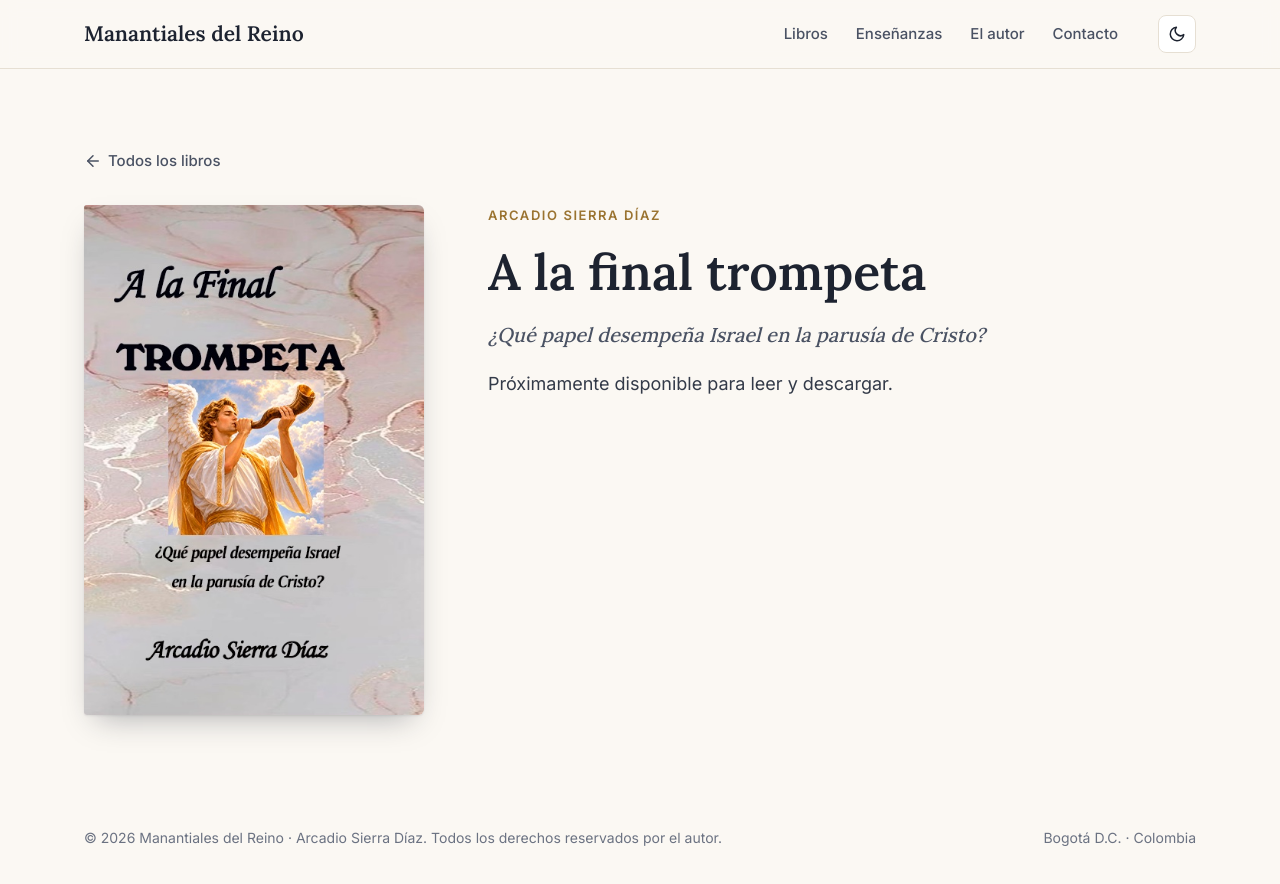
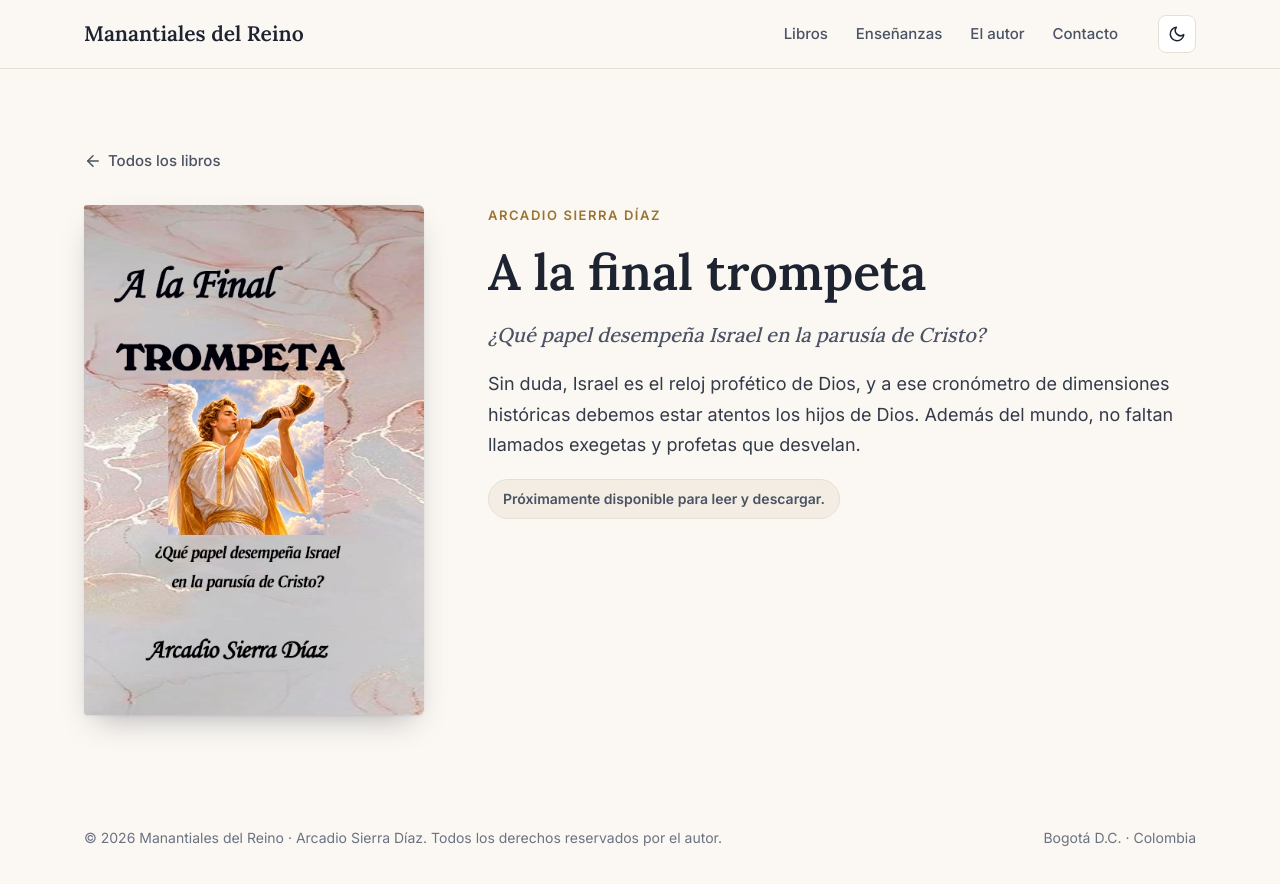
Before and after one commit to jonathanrchamorro/manantialesdelreino, a Next.js app: page /libros/a-la-final-trompeta/ in a window 1280 px wide. Shown: the top 884 px of the page. Built offline with nearby package versions, Linux system fonts and the light colour scheme.

Commit message:
feat: add author's note to A la final trompeta

```diff
--- a/src/app/globals.css
+++ b/src/app/globals.css
@@ -1075,3 +1075,14 @@ section[id] {
     margin-left: -8px;
   }
 }
+
+.coming-soon {
+  align-self: flex-start;
+  padding: 8px 14px;
+  border-radius: 999px;
+  background: var(--paper-deep);
+  border: 1px solid var(--line);
+  color: var(--ink-soft);
+  font-size: 14px;
+  font-weight: 600;
+}
--- a/src/app/libros/[slug]/page.tsx
+++ b/src/app/libros/[slug]/page.tsx
@@ -54,6 +54,7 @@ export default async function BookPage({ params }: { params: Promise<Params> })
                 </div>
               )}
               <p className="detail-summary">{book.summary}</p>
+              {!book.pdf && <p className="coming-soon">Próximamente disponible para leer y descargar.</p>}
               {book.epigraph && (
                 <blockquote className="epigraph">
                   «{book.epigraph.text}»<cite>{book.epigraph.reference}</cite>
--- a/src/data/books.ts
+++ b/src/data/books.ts
@@ -110,7 +110,8 @@ export const BOOKS: Book[] = [
     title: "A la final trompeta",
     subtitle: "¿Qué papel desempeña Israel en la parusía de Cristo?",
     cover: "/portadas/a-la-final-trompeta.jpg",
-    summary: "Próximamente disponible para leer y descargar.",
+    summary:
+      "Sin duda, Israel es el reloj profético de Dios, y a ese cronómetro de dimensiones históricas debemos estar atentos los hijos de Dios. Además del mundo, no faltan llamados exegetas y profetas que desvelan.",
     chapters: [],
   },
 ];
```
